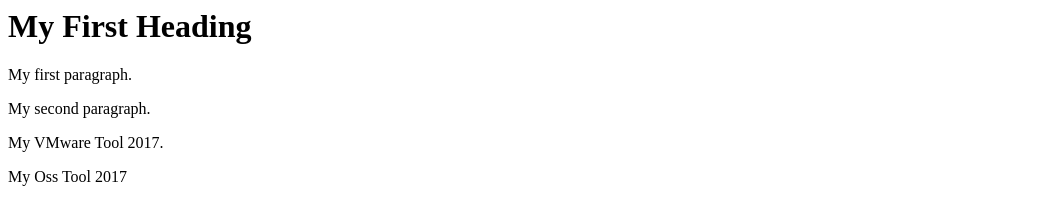
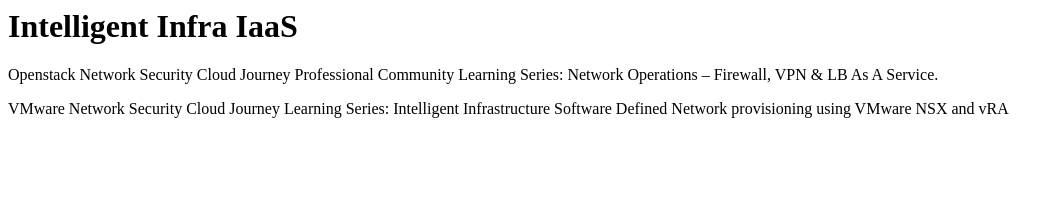
Before and after one commit to ramrk22/TestGet, a plain HTML site: page index.html in a window 1280 px wide. Shown: the whole page, without its empty margins (0-1062 px from the left). Drawn offline with Linux system fonts and the light colour scheme.

Commit message:
Intelligent Infrastructure

```diff
--- a/index.html
+++ b/index.html
@@ -1,12 +1,13 @@
 <html>
 <body>
 
-<h1>My First Heading</h1>
+<h1> Intelligent Infra IaaS </h1>
 
-<p>My first paragraph.</p>
-<p>My second paragraph.</p>
-<p>My VMware Tool 2017.</p>
-<p>My Oss Tool 2017</p>
+<p>Openstack Network Security
+Cloud Journey Professional Community Learning Series: Network Operations – Firewall, VPN & LB As A Service.</p>
+
+<p>VMware Network Security
+Cloud Journey Learning Series: Intelligent Infrastructure Software Defined Network provisioning using VMware NSX and vRA </p>
 
 </body>
 </html>
```
